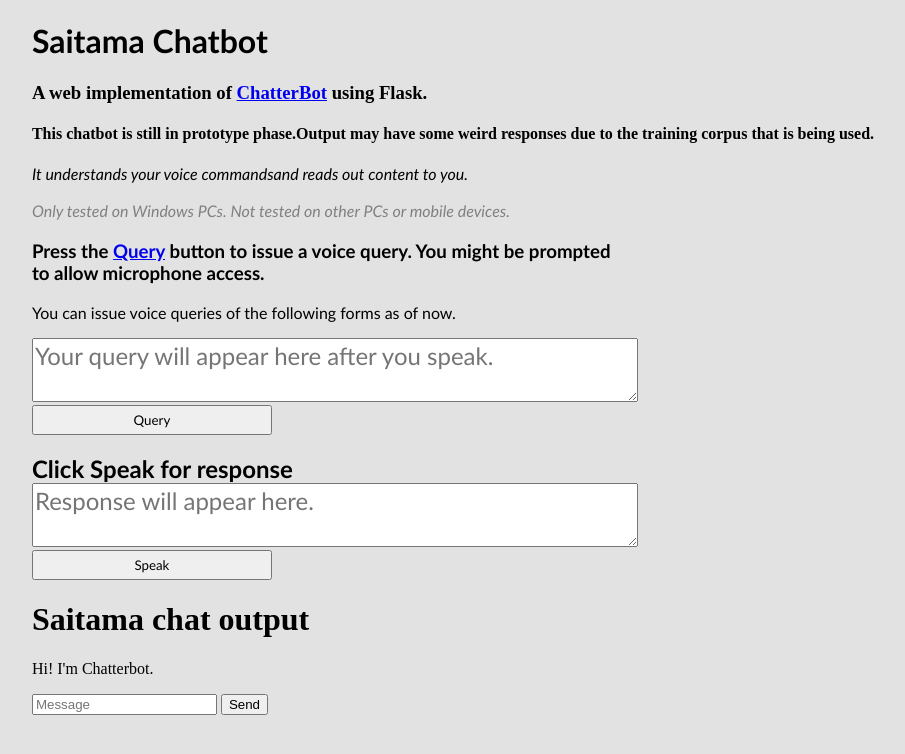
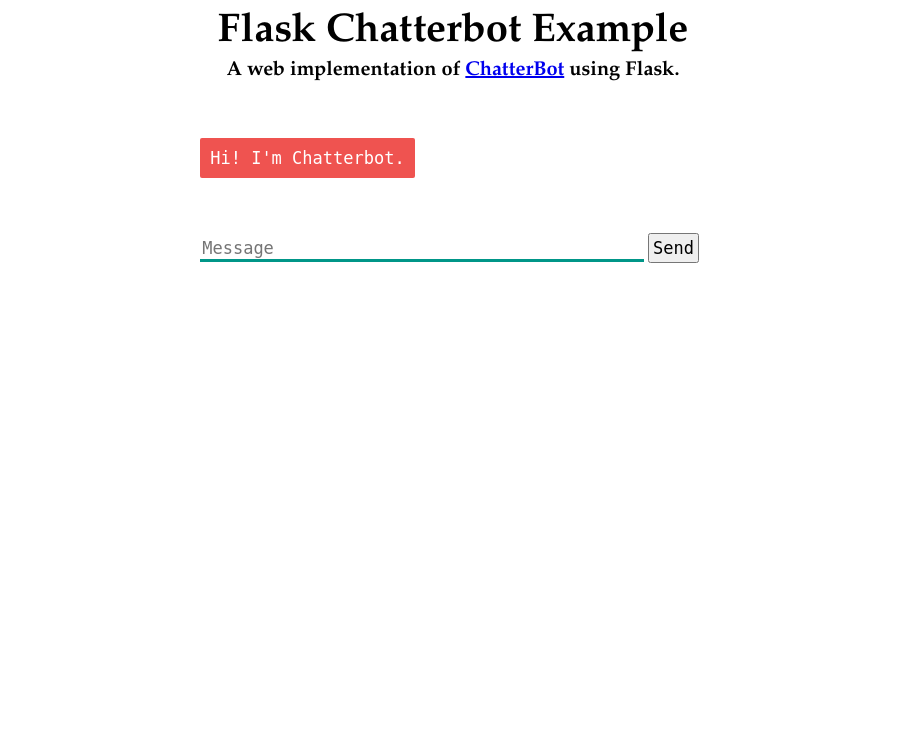
Before and after one commit to Nidzam81/Saitama-chatbot, a Flask app: template Flask/templates/index.html in a window 1280 px wide. Shown: the top 754 px of the page, without its empty margins (187-1092 px from the left). Run offline with Flask 2, Linux system fonts and the light colour scheme; the template is opened without the code that fills it, so the values that code supplies are empty; some libraries are stand-ins or nearby versions.

Commit message:
Update index.html

```diff
--- a/Flask/templates/index.html
+++ b/Flask/templates/index.html
@@ -1,62 +1,12 @@
 <!DOCTYPE html>
-<html style="margin: auto; display:table;">
+<html>
   <head>
-    <meta http-equiv="Content-Type" content="text/html; charset=UTF-8">
-    <script src="http://ajax.googleapis.com/ajax/libs/jquery/1.7.1/jquery.min.js" type="text/javascript">
-    </script>
-    <script>var synth = window.speechSynthesis;</script>
-    <style>
-        .speech {
-            border: 0px solid #DDD;
-            width: 600px;
-            padding: 0;
-            margin: 0;
-            font-family: "Calibri";
-        }
-            .speech input {
-                border: 1;
-                width: 240px;
-                display: inline-block;
-                height: 30px;
-            }
-            .speech img {
-                float: right;
-                width: 40px;
-            }
-    </style>
+    <link rel="stylesheet" type="text/css" href="/static/style.css">
+    <script src="https://ajax.googleapis.com/ajax/libs/jquery/3.2.1/jquery.min.js"></script>
   </head>
-
-<body bgcolor="#e2e2e2">
-    <h1 style="font-family: Calibri;">Saitama Chatbot</h1>
+  <body>
+    <h1>Flask Chatterbot Example</h1>
     <h3>A web implementation of <a href="https://github.com/gunthercox/ChatterBot">ChatterBot</a> using Flask.</h3>
-	<h4>This chatbot is still in prototype phase.Output may have some weird responses due to the training corpus that is being used.</h4>
-    <div class="speech" ><i>It understands your voice commandsand reads out content to you.</i></div>
-    <br /><i class="speech"><font color="gray">Only tested on Windows PCs. Not tested on other PCs or mobile devices.</font></i>
-
-    <div class="speech">
-            <h3>
-                Press the <a href="#btn_query">Query</a> button to issue a voice query.
-                You might be prompted to allow microphone access.
-            </h3>
-            <p>You can issue voice queries of the following forms as of now.</p>
-
-
-
-            <textarea style="width: 600px;font-family: Calibri;font-size:x-large" name="q" id="transcript"
-                      placeholder="Your query will appear here after you speak." rows="2" readonly="True"></textarea>
-            <br>
-            <input id="btn_query" type="button" onclick="startDictation()" value="Query"
-                   style="font-family: Calibri;" />
-            <img src="static/loader.gif" width="100px" align="left" style="float: left" hidden="True" id="loader" />
-            <br><br>
-            <h2 class="speech">Click Speak for response</h2>
-            <textarea style="width: 600px;font-family: Calibri;font-size:x-large" id="output" rows="2" placeholder="Response will appear here."
-                      readonly="True"></textarea>
-            <input id="btn_speak" type="button" value="Speak" onclick="btnClick()" style="font-family: Calibri;" />
-
-    </div>
-    <h1>Saitama chat output</h1>
-
     <div>
       <div id="chatbox">
         <p class="botText"><span>Hi! I'm Chatterbot.</span></p>
@@ -65,73 +15,28 @@
         <input id="textInput" type="text" name="msg" placeholder="Message">
         <input id="buttonInput" type="submit" value="Send">
       </div>
-
-    <!-- HTML5 Speech Recognition API -->
       <script>
-            function startDictation() {
-                document.getElementById('transcript').value = '';
-                document.getElementById('output').value = '';
-                if (window.hasOwnProperty('webkitSpeechRecognition')) {
-                    var recognition = new webkitSpeechRecognition();
-                    recognition.continuous = false;
-                    recognition.interimResults = false;
-                    recognition.lang = "en-US";
-                    recognition.start();
-                    recognition.onresult = function (e) {
-                        document.getElementById('loader').hidden = false;
-                        document.getElementById('transcript').value = e.results[0][0].transcript;
-						document.getElementById('textInput').value = e.results[0][0].transcript;
-						var rawText=e.results[0][0].transcript;
-						recognition.stop();
-						//
-						//
-						function get_voice(){
-						var msg = new SpeechSynthesisUtterance(data);
-						window.speechSynthesis.speak(msg);
-						}
-						//
-						//
         function getBotResponse() {
+          var rawText = $("#textInput").val();
           var userHtml = '<p class="userText"><span>' + rawText + '</span></p>';
-						//$("#textInput").val("");
+          $("#textInput").val("");
           $("#chatbox").append(userHtml);
           document.getElementById('userInput').scrollIntoView({block: 'start', behavior: 'smooth'});
           $.get("/get", { msg: rawText }).done(function(data) {
             var botHtml = '<p class="botText"><span>' + data + '</span></p>';
             $("#chatbox").append(botHtml);
             document.getElementById('userInput').scrollIntoView({block: 'start', behavior: 'smooth'});
-						document.getElementById("output").value = data;
-
           });
-
         }
-
+        $("#textInput").keypress(function(e) {
+            if(e.which == 13) {
                 getBotResponse();
-                        recognition.start();
-						btnClick()
-						//var msg = new SpeechSynthesisUtterance(rawText);
-						//window.speechSynthesis.speak(msg);
-
-                        };
-                    };
-                    recognition.onerror = function (e) {
-                        recognition.stop();
-                        console.log("Recognition had an error");
             }
-                }
-
-            function btnClick() {
-	                synth.cancel();
-                    var utterThis = new SpeechSynthesisUtterance(document.getElementById("output").value);
-                    utterThis.voice = synth.getVoices()[0];
-                    utterThis.pitch = 1.0;
-                    utterThis.rate = 0.8;
-                    utterThis.onerror = function(e) { console.log("Something went wrong with utterance."); };
-                    synth.speak(utterThis);
-            }
+        });
+        $("#buttonInput").click(function() {
+          getBotResponse();
+        })
       </script>
-<script>
-document.write(data);
-</script>
+    </div>
   </body>
 </html>
```
Lines whose indentation alone changed are shown as unchanged.
